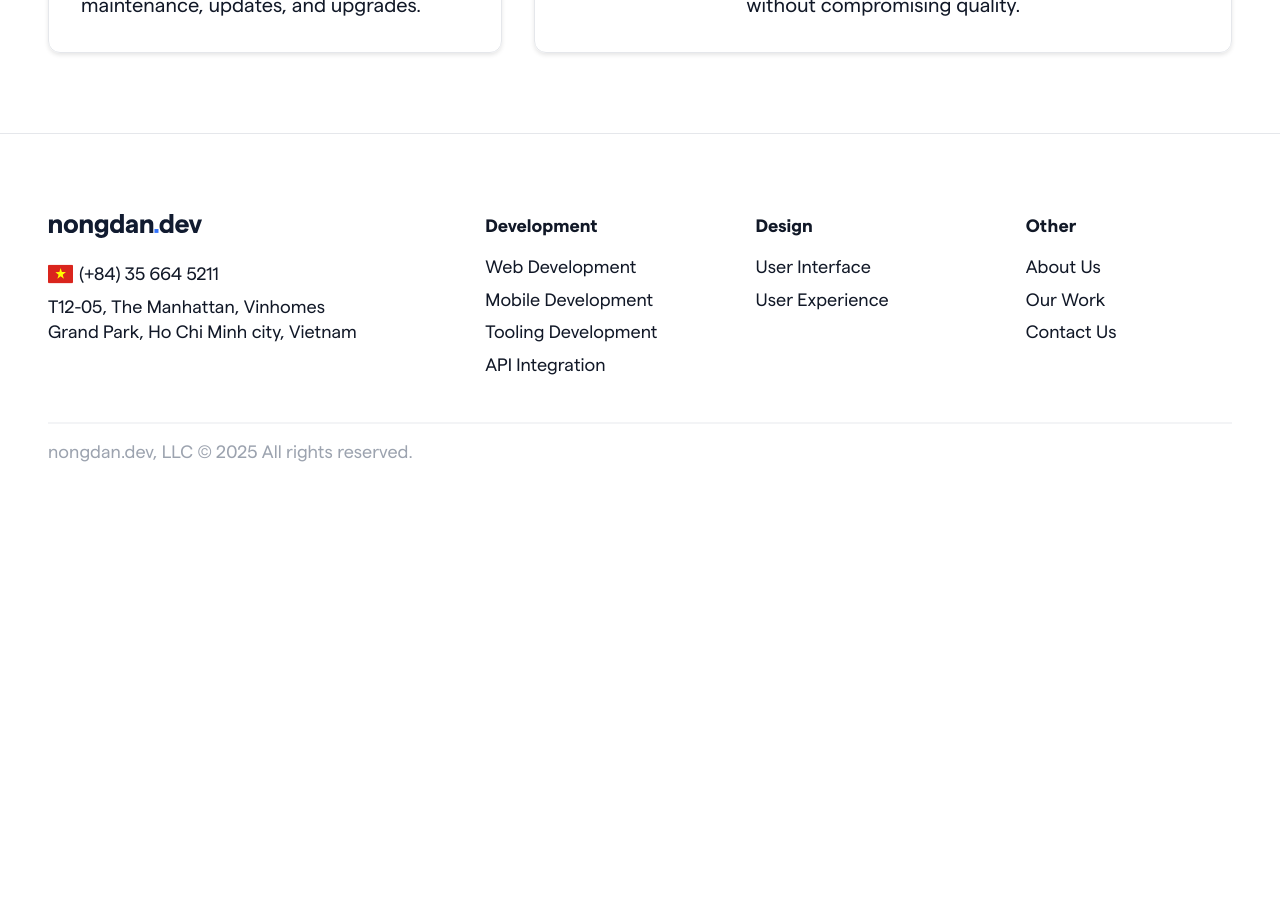
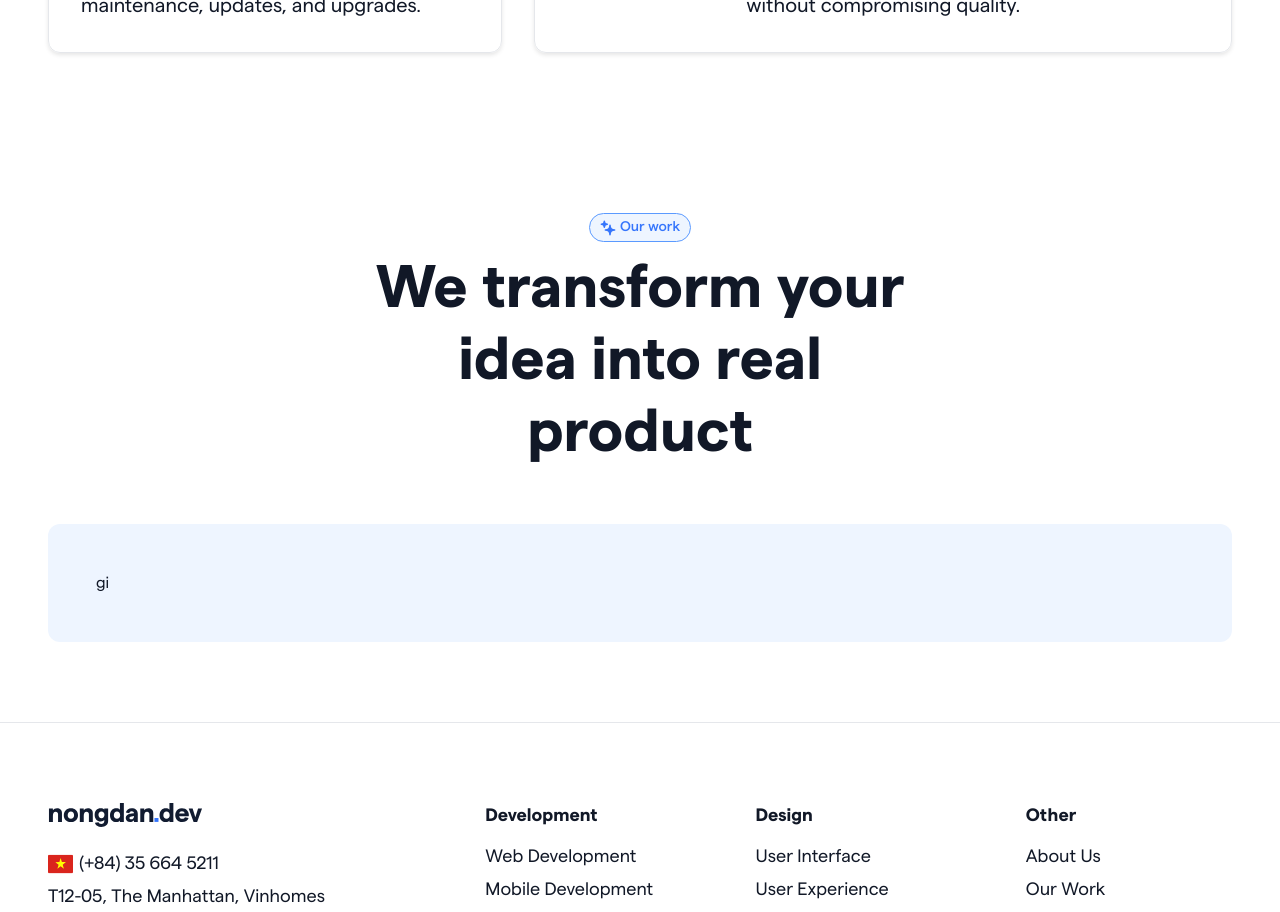
Before and after one commit to nongdan-dev/website, a React (Vite) app: page / in a window 1280 px wide. Shown: the part 3820-4732 px from the top of the page. Before the commit the page ends 4301 px from the top, so only its background shows below. Built offline with nearby package versions, Linux system fonts and the light colour scheme.

Commit message:
create section OurWork

```diff
--- /dev/null
+++ b/src/pages/Home/OurWork.tsx
@@ -0,0 +1,20 @@
+import { Sparks } from '@/components/icons'
+import { Section } from '@/components/widget'
+
+function OurWork() {
+  return (
+    <Section id='why-choose-us'>
+      <div className='w-full place-items-center text-center'>
+        <Section.SubTitle>
+          <Sparks className='text-base' /> Our work
+        </Section.SubTitle>
+        <Section.Title>We transform your idea into real product</Section.Title>
+      </div>
+      <Section.Content className='rounded-xl bg-primary-50 p-12'>
+        gi
+      </Section.Content>
+    </Section>
+  )
+}
+
+export default OurWork
--- a/src/pages/Home/index.tsx
+++ b/src/pages/Home/index.tsx
@@ -3,6 +3,7 @@ import { Fragment } from 'react'
 import Clients from './Clients'
 import Feedback from './Feedback'
 import Hero from './Hero'
+import OurWork from './OurWork'
 import WhatWeOffer from './WhatWeOffer'
 import WhyChooseUs from './WhyChooseUs'
 
@@ -14,6 +15,7 @@ function HomePage() {
       <WhatWeOffer />
       <Feedback />
       <WhyChooseUs />
+      <OurWork />
     </Fragment>
   )
 }
```
Also changed, not shown: 2 other files (tests, documents, lock files or other folders).
